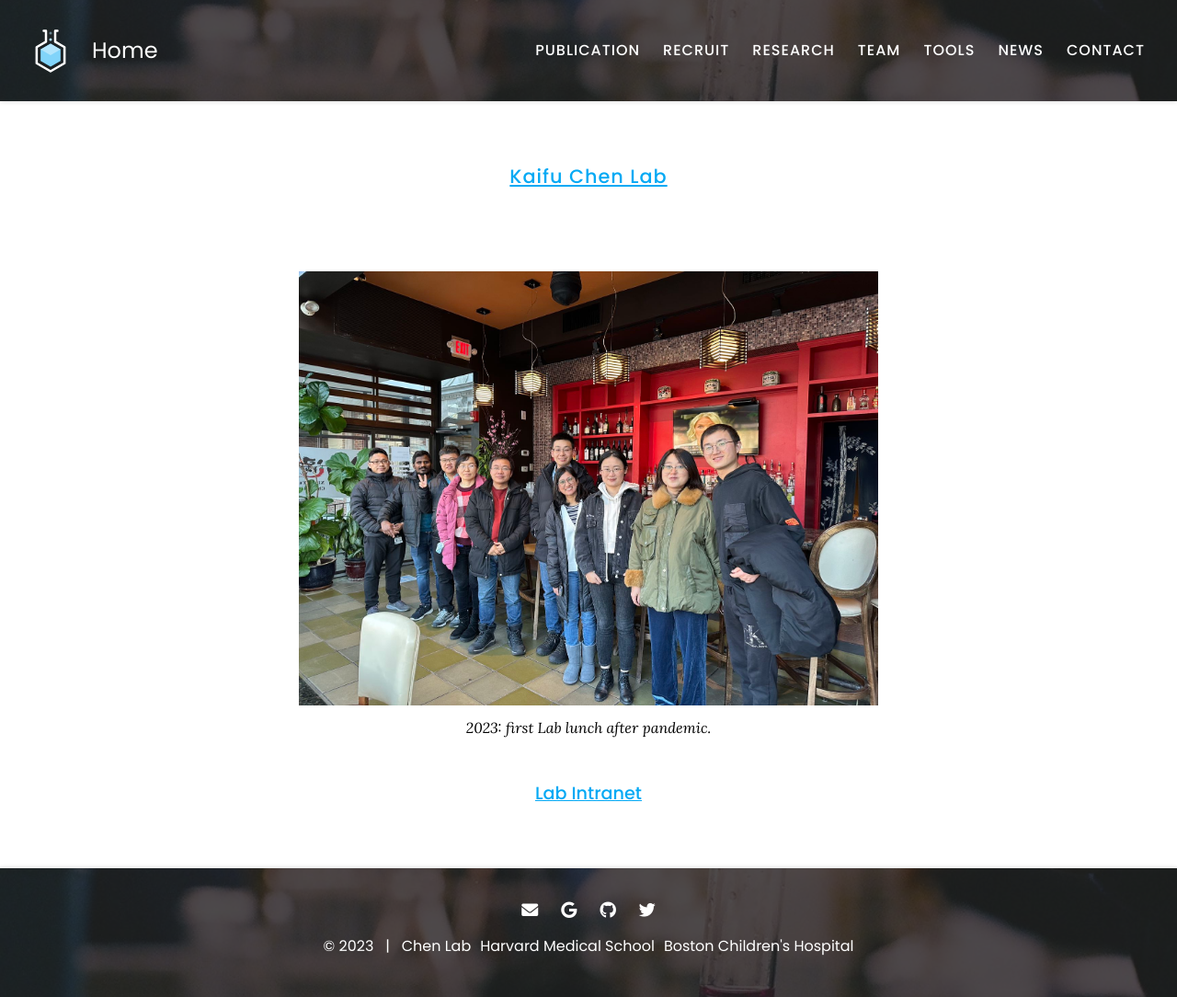
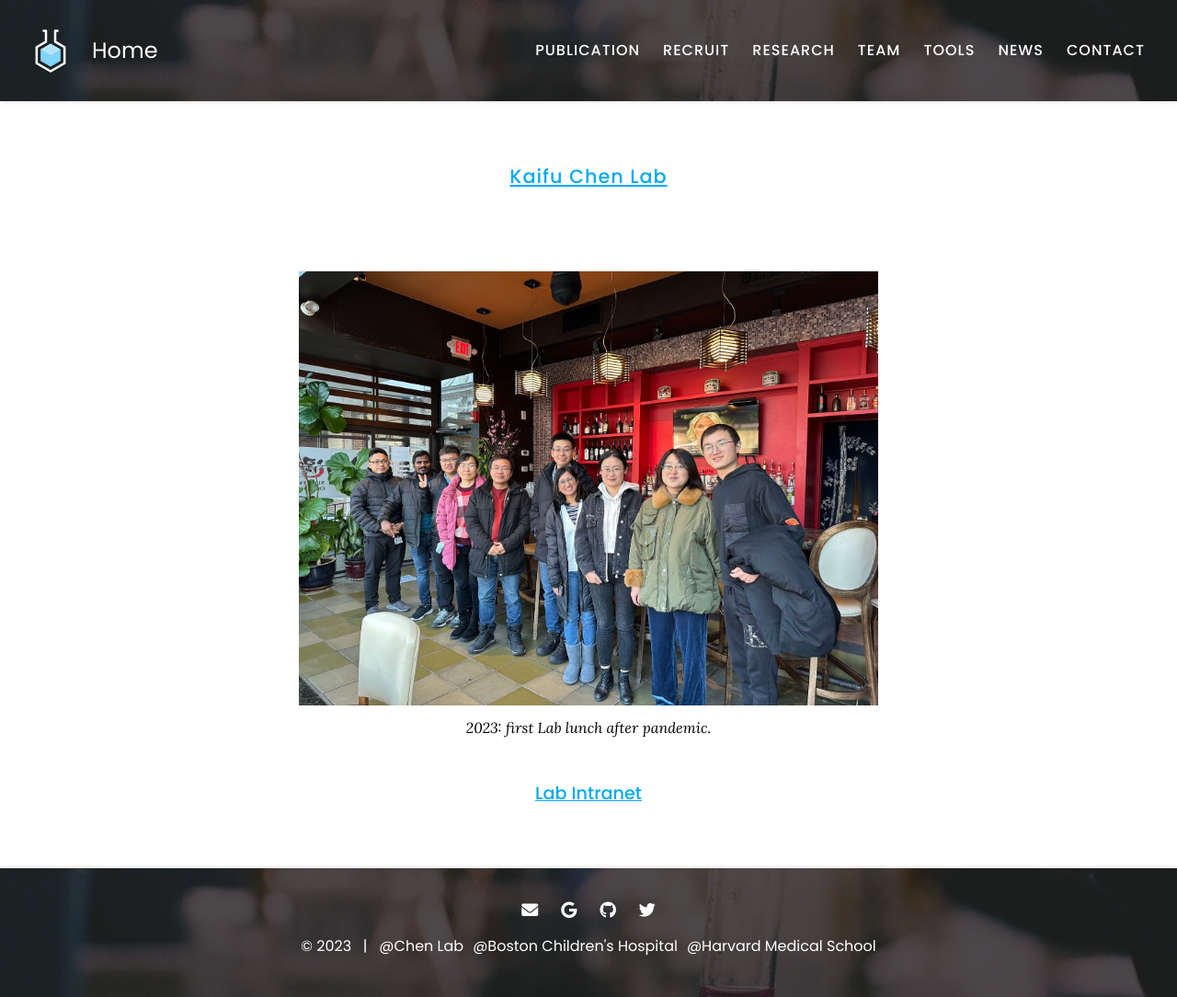
Before and after one commit to kaifuchenlab/kaifuchenlab.github.io, a Jekyll site: the page built from index.md, in a window 1280 px wide. Shown: the whole page at 92% size. Built offline with Jekyll 4.4.1, drawn with Linux system fonts in a browser that asks for light colours.

```diff
--- a/_includes/footer.html
+++ b/_includes/footer.html
@@ -31,13 +31,13 @@
     <span>
       &copy; {{ site.time | date: '%Y' }}
       &nbsp; | &nbsp;
-      Chen Lab
+      @Chen Lab
     </span>
     <span>
-      Harvard Medical School
+      @Boston Children's Hospital
     </span>
     <span>
-      Boston Children's Hospital
+      @Harvard Medical School
     </span>
   </div>
 
```
